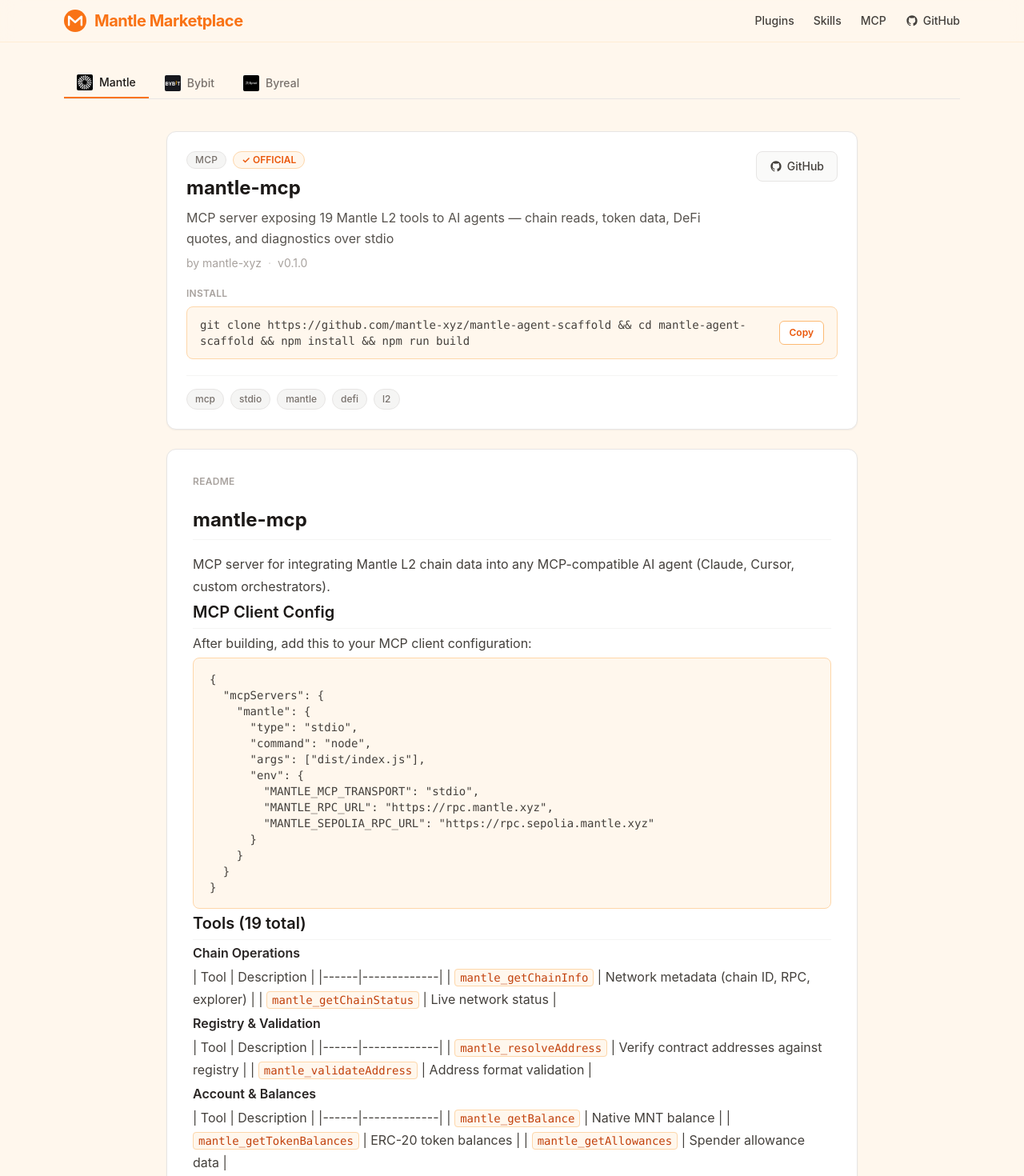
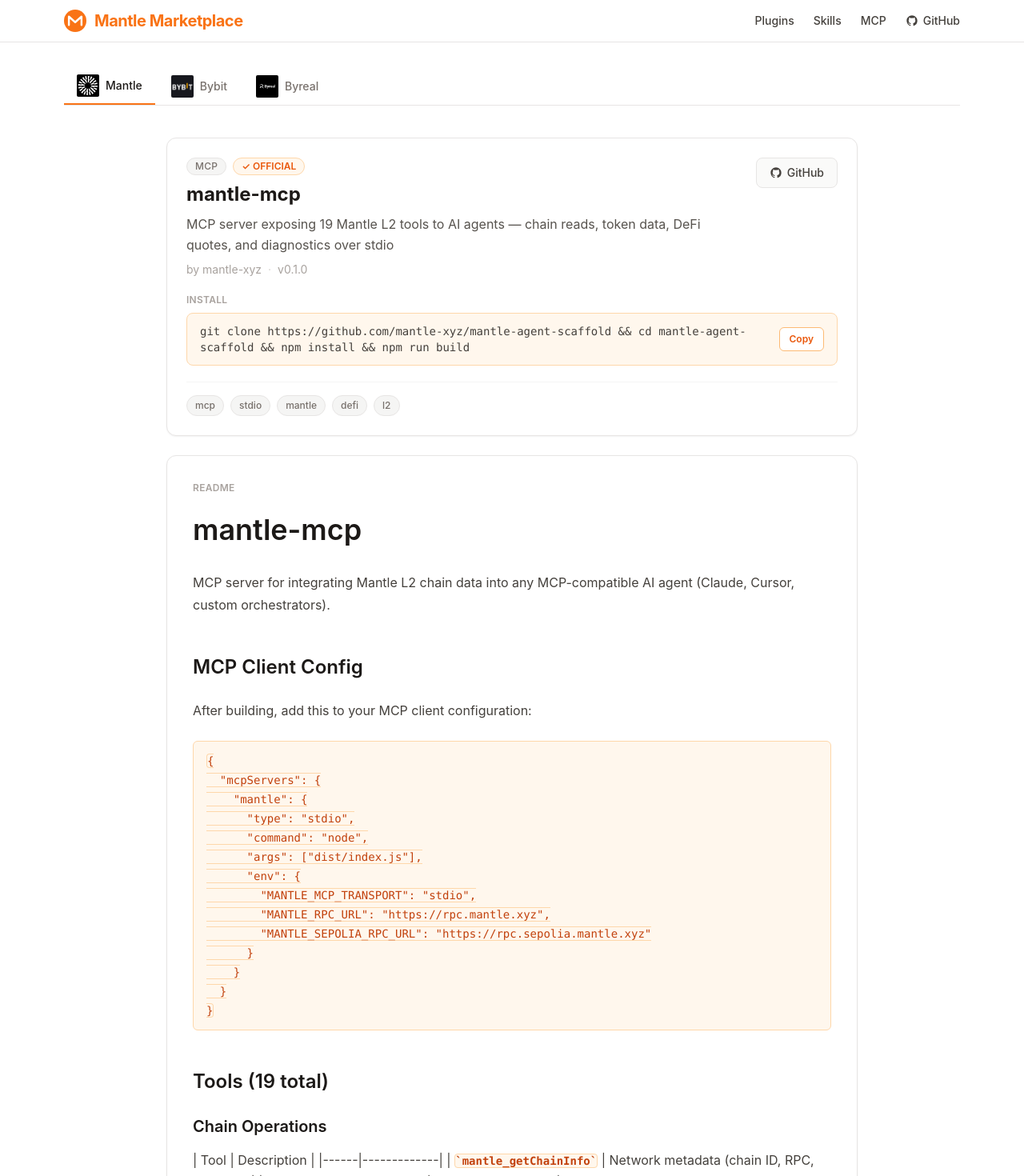
Before and after one commit to kyle-park-io/mantle-marketplace, a Next.js app: page /mantle/mcp/mantle-mcp in a window 1280 px wide. Shown: the top 1470 px of the page at 80% size. Built offline with nearby package versions, Linux system fonts and the light colour scheme; a web font is replaced by a local one.

Commit message:
feat(ui): prose markdown, larger platform logos, white bg

```diff
--- a/package.json
+++ b/package.json
@@ -29,6 +29,7 @@
   },
   "devDependencies": {
     "@playwright/test": "^1.58.2",
+    "@tailwindcss/typography": "^0.5.19",
     "@types/node": "^25.5.0",
     "@types/react": "^19.2.14",
     "@types/react-dom": "^19.2.3",
--- a/src/app/[platform]/[category]/[slug]/page.tsx
+++ b/src/app/[platform]/[category]/[slug]/page.tsx
@@ -1,5 +1,4 @@
 import ReactMarkdown from 'react-markdown';
-import type { Components } from 'react-markdown';
 import { InstallCommand } from '@/components/install-command';
 import { getItemBySlug, getAllItems } from '@/lib/data';
 import type { Platform, Category } from '@/lib/types';
@@ -17,97 +16,6 @@
   }));
 }
 
-const markdownComponents: Components = {
-  h1: ({ children }) => (
-    <h1 className="mb-4 mt-8 border-b border-stone-100 pb-2 text-2xl font-bold text-stone-900 first:mt-0">
-      {children}
-    </h1>
-  ),
-  h2: ({ children }) => (
-    <h2 className="mb-3 mt-7 border-b border-stone-100 pb-1.5 text-xl font-semibold text-stone-900 first:mt-0">
-      {children}
-    </h2>
-  ),
-  h3: ({ children }) => (
-    <h3 className="mb-2 mt-5 text-base font-semibold text-stone-800">
-      {children}
-    </h3>
-  ),
-  p: ({ children }) => (
-    <p className="my-3 leading-7 text-stone-700">{children}</p>
-  ),
-  ul: ({ children }) => (
-    <ul className="my-3 ml-6 list-disc space-y-1 text-stone-700">{children}</ul>
-  ),
-  ol: ({ children }) => (
-    <ol className="my-3 ml-6 list-decimal space-y-1 text-stone-700">
-      {children}
-    </ol>
-  ),
-  li: ({ children }) => <li className="leading-7">{children}</li>,
-  code: ({ className, children }) => {
-    const isBlock = Boolean(className?.startsWith('language-'));
-    return isBlock ? (
-      <code
-        className={`block font-mono text-sm text-stone-700 ${className ?? ''}`}
-      >
-        {children}
-      </code>
-    ) : (
-      <code className="rounded border border-orange-200 bg-orange-50 px-1.5 py-0.5 font-mono text-sm text-orange-700">
-        {children}
-      </code>
-    );
-  },
-  pre: ({ children }) => (
-    <pre className="my-4 overflow-x-auto rounded-lg border border-orange-200 bg-orange-50 px-5 py-4 text-sm leading-relaxed">
-      {children}
-    </pre>
-  ),
-  blockquote: ({ children }) => (
-    <blockquote className="my-4 rounded-r-lg border-l-4 border-orange-300 bg-orange-50 py-3 pl-4 pr-3 italic text-stone-600">
-      {children}
-    </blockquote>
-  ),
-  a: ({ href, children }) => (
-    <a
-      href={href}
-      target="_blank"
-      rel="noopener noreferrer"
-      className="font-medium text-orange-600 underline underline-offset-2 transition-colors hover:text-orange-800"
-    >
-      {children}
-    </a>
-  ),
-  table: ({ children }) => (
-    <div className="my-4 overflow-x-auto rounded-lg border border-stone-200">
-      <table className="w-full text-sm">{children}</table>
-    </div>
-  ),
-  thead: ({ children }) => (
-    <thead className="bg-stone-50 text-xs uppercase tracking-wide text-stone-500">
-      {children}
-    </thead>
-  ),
-  th: ({ children }) => (
-    <th className="border-b border-stone-200 px-4 py-2.5 text-left font-semibold">
-      {children}
-    </th>
-  ),
-  td: ({ children }) => (
-    <td className="border-b border-stone-100 px-4 py-2.5 text-stone-700">
-      {children}
-    </td>
-  ),
-  tr: ({ children }) => (
-    <tr className="transition-colors hover:bg-stone-50">{children}</tr>
-  ),
-  hr: () => <hr className="my-6 border-stone-200" />,
-  strong: ({ children }) => (
-    <strong className="font-semibold text-stone-900">{children}</strong>
-  ),
-};
-
 export default async function ItemDetailPage({ params }: PageProps) {
   const { platform, category, slug } = await params;
 
@@ -121,7 +29,7 @@
       <div className="rounded-xl border border-stone-200 bg-white p-6 shadow-sm space-y-5">
         <div className="flex items-start justify-between gap-4">
           <div className="space-y-2 min-w-0">
-            {/* Category + Official badges */}
+            {/* Badges */}
             <div className="flex items-center gap-2">
               <span className="inline-flex items-center rounded-full border border-stone-200 bg-stone-100 px-2.5 py-0.5 text-xs font-medium uppercase tracking-wide text-stone-500">
                 {item.category}
@@ -195,10 +103,8 @@
           <h2 className="mb-6 text-xs font-semibold uppercase tracking-wide text-stone-400">
             README
           </h2>
-          <div className="space-y-1">
-            <ReactMarkdown skipHtml={true} components={markdownComponents}>
-              {item.readme}
-            </ReactMarkdown>
+          <div className="prose prose-stone prose-headings:font-semibold prose-a:text-orange-600 prose-code:text-orange-700 prose-code:bg-orange-50 prose-code:border prose-code:border-orange-200 prose-code:rounded prose-pre:bg-orange-50 prose-pre:border prose-pre:border-orange-200 max-w-none">
+            <ReactMarkdown skipHtml={true}>{item.readme}</ReactMarkdown>
           </div>
         </div>
       )}
--- a/src/app/layout.tsx
+++ b/src/app/layout.tsx
@@ -25,7 +25,7 @@
           href="https://cdn.jsdelivr.net/gh/orioncactus/pretendard@v1.3.9/dist/web/static/pretendard.min.css"
         />
       </head>
-      <body className="min-h-screen bg-orange-50 text-stone-900 flex flex-col">
+      <body className="min-h-screen bg-white text-stone-900 flex flex-col">
         <Header />
         <main className="flex-1">{children}</main>
         <Footer />
--- a/src/components/footer.tsx
+++ b/src/components/footer.tsx
@@ -7,7 +7,7 @@
   const year = YEAR;
 
   return (
-    <footer className="border-t border-orange-100 bg-orange-50">
+    <footer className="border-t border-stone-200 bg-white">
       <div className="mx-auto max-w-6xl px-4 py-10">
         <div className="flex flex-col gap-8 sm:flex-row sm:items-start sm:justify-between">
           {/* Brand */}
--- a/src/components/header.tsx
+++ b/src/components/header.tsx
@@ -4,7 +4,7 @@
 
 export function Header() {
   return (
-    <header className="sticky top-0 z-50 border-b border-orange-100 bg-orange-50/90 backdrop-blur-md">
+    <header className="sticky top-0 z-50 border-b border-stone-200 bg-white/90 backdrop-blur-md">
       <div className="mx-auto flex max-w-6xl items-center justify-between px-4 py-3">
         {/* Logo */}
         <Link
--- a/src/components/platform-tabs.tsx
+++ b/src/components/platform-tabs.tsx
@@ -10,9 +10,9 @@
   Platform,
   { src: string; width: number; height: number }
 > = {
-  mantle: { src: '/logos/mantle.svg', width: 20, height: 20 },
-  bybit: { src: '/logos/bybit.png', width: 20, height: 20 },
-  byreal: { src: '/logos/byreal.png', width: 20, height: 20 },
+  mantle: { src: '/logos/mantle.svg', width: 28, height: 28 },
+  bybit: { src: '/logos/bybit.png', width: 28, height: 28 },
+  byreal: { src: '/logos/byreal.png', width: 28, height: 28 },
 };
 
 export function PlatformTabs() {
--- a/tailwind.config.ts
+++ b/tailwind.config.ts
@@ -21,7 +21,7 @@
       },
     },
   },
-  plugins: [],
+  plugins: [require('@tailwindcss/typography')],
 };
 
 export default config;
```
Also changed, not shown: 1 other file (tests, documents, lock files or other folders).
